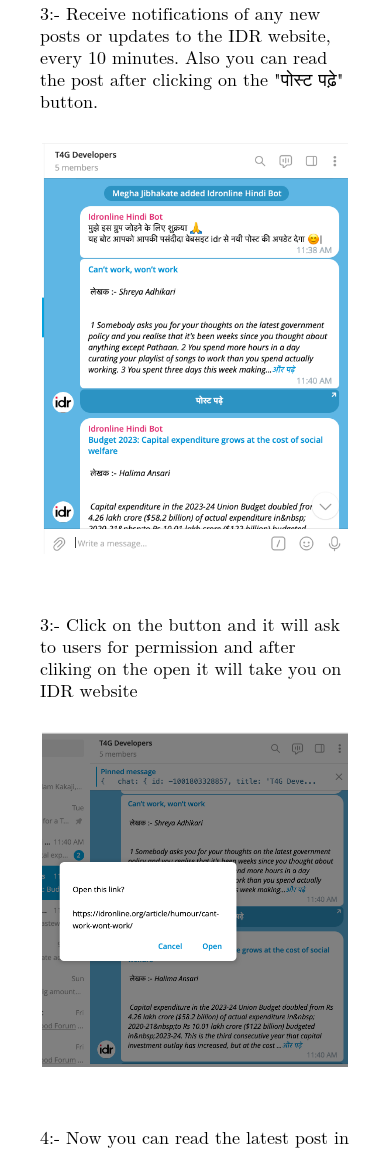
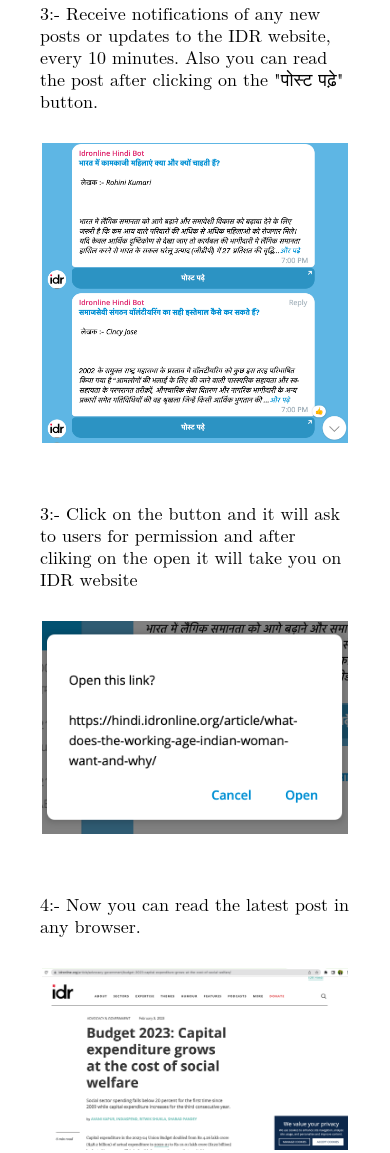
Before and after one commit to meghajibhakate/Telegram-bot-website, a plain HTML site: page index.html in a window 390 px wide. Shown: the part 2160-3313 px from the top of the page. Drawn offline with Linux system fonts and the light colour scheme.

Commit message:
last commit

```diff
--- a/index.html
+++ b/index.html
@@ -123,7 +123,7 @@
                 <li class="li-tag">
                     3:- Receive notifications of any new posts or updates to the IDR website, every 10 minutes. Also you
                     can read the post after clicking on the "पोस्ट पढ़े" button. <img class="start-img"
-                        src="./BOT_Image/update-post.png" alt="start-pic">
+                        src="./BOT_Image/updates.png" alt="start-pic">
                     <!-- <img src="./BOT_Image/open.png" alt=""> -->
                 </li>
 
@@ -132,7 +132,7 @@
 
                 <li class="li-tag">
                     3:- Click on the button and it will ask to users for permission and after cliking on the open it
-                    will take you on IDR website <img class="start-img" src="./BOT_Image/open.png" alt="start-pic">
+                    will take you on IDR website <img class="start-img" src="./BOT_Image/open-post.png" alt="start-pic">
                 </li>
 
                 <li class="li-tag">4:- Now you can read the latest post in any browser.
--- a/style.css
+++ b/style.css
@@ -1278,26 +1278,26 @@ border-radius: 50%;
 
 @media (max-width: 2100px) {
     .features{
-        padding:30px  300px;
-    }
-    .start-img {
-        width: 1000px;
-    }
-}
-@media (max-width: 1900px) {
-    .features{
-        padding:30px 220px;
+        padding:30px  500px;
     }
     .start-img {
         width: 600px;
     }
 }
+@media (max-width: 1900px) {
+    .features{
+        padding:30px 300px;
+    }
+    .start-img {
+        width: 500px;
+    }
+}
 @media (max-width: 1100px) {
     .features{
-        padding:20px 90px;
+        padding:20px 150px;
     }
     .start-img {
-        width: 600px;
+        width: 460px;
     }
 }
 
```
Also changed, not shown: BOT_Image/open-post.png (added), BOT_Image/updates.png (added).
